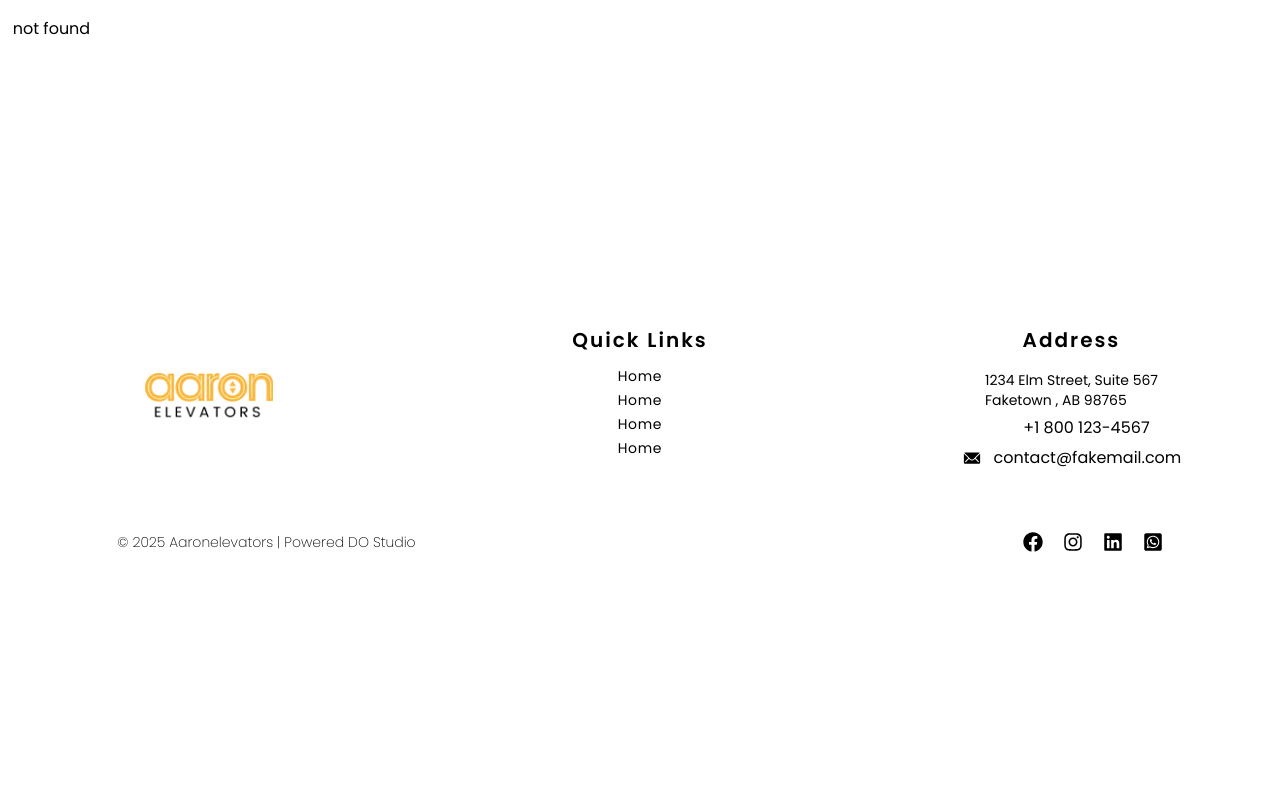
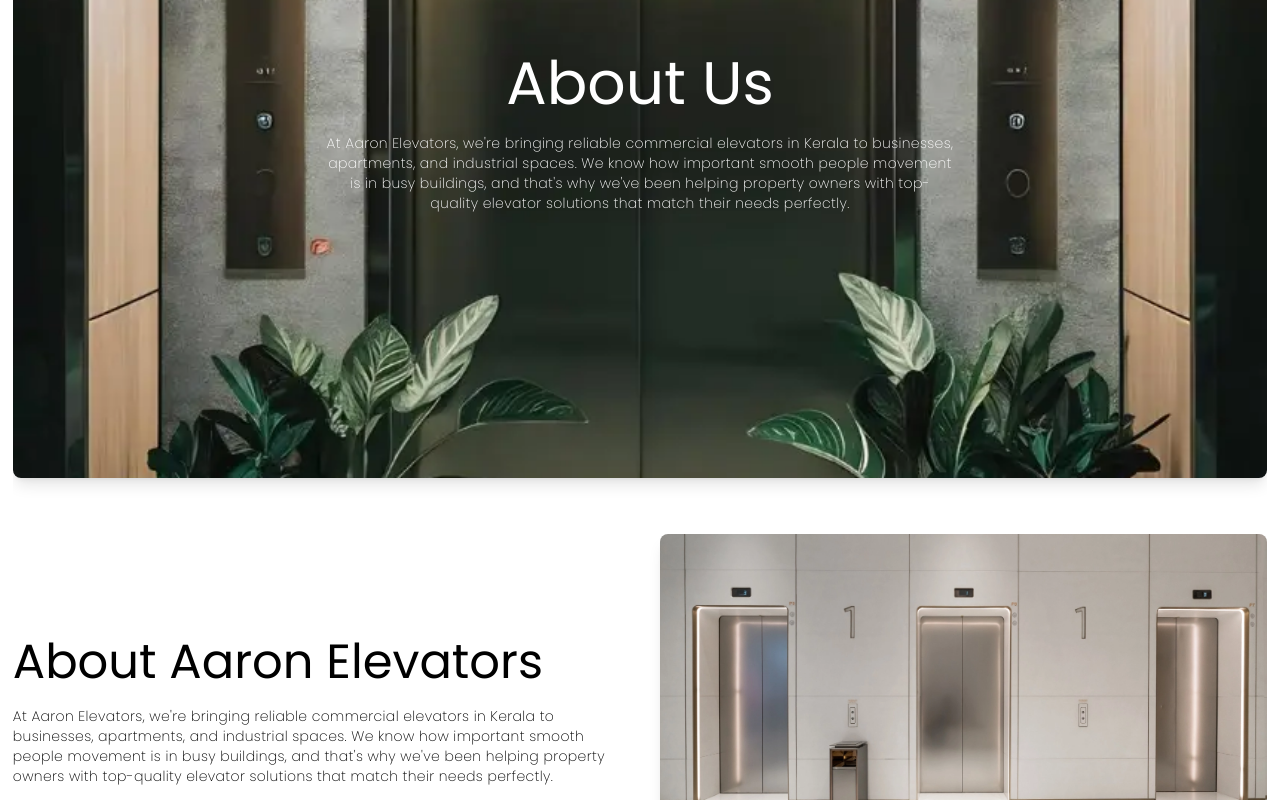
Before and after one commit to rashid-090/aaron-website, a React (Vite) app: page /about-us in a window 1280 px wide. Shown: the part 240-1040 px from the top of the page. Before the commit the page ends 824 px from the top, so only its background shows below. Built offline with nearby package versions, Linux system fonts and the light colour scheme; some icons are missing.

Commit message:
About us

```diff
--- a/src/App.jsx
+++ b/src/App.jsx
@@ -15,6 +15,7 @@
 import CommercialElevators from "./pages/Products/CommercialElevators";
 import CapsuleElevators from "./pages/Products/CapsuleElevators";
 import GlassElevators from "./pages/Products/GlassElevators";
+import About from "./pages/About";
 
 const Home = lazy(() => import("./pages/Home"));
 
@@ -43,6 +44,14 @@
         element: (
           <Suspense fallback={<LoadingScrn />}>
             <Home />
+          </Suspense>
+        ),
+      },
+      {
+        path: "/about-us",
+        element: (
+          <Suspense fallback={<LoadingScrn />}>
+            <About />
           </Suspense>
         ),
       },
--- a/src/components/Header.jsx
+++ b/src/components/Header.jsx
@@ -10,7 +10,7 @@
 
   const menus = [
     { name: "home", link: "/" },
-    { name: "about", link: "/about" },
+    { name: "about", link: "/about-us" },
     { name: "products", link: "/products/commercial-elevators" },
     { name: "contact us", link: "/contact-us" },
   ];
--- /dev/null
+++ b/src/pages/About.jsx
@@ -0,0 +1,70 @@
+import React from "react";
+import { Ban1, Lft3, LiftvidPost } from "../assets";
+
+const About = () => {
+  return (
+    <div className="">
+      <div>
+        <div className="flex  flex-col gap-5 relative">
+          <img
+            src={Lft3}
+            alt="Main"
+            className="w-full aspect-video object-cover h-auto rounded-lg shadow-lg mb-4"
+          />
+          <div className="absolute top-1/2 left-1/2 transform -translate-x-1/2 -translate-y-1/2 text-center text-white flex flex-col gap-5">
+            <h1 className="text-3xl sm:text-4xl xl:text-6xl font-normal ">
+              About Us
+            </h1>
+            <p className="mx-auto text-sm  font-extralight tracking-wide md:tracking-wide md:w-full  ">
+              At Aaron Elevators, we're bringing reliable commercial elevators
+              in Kerala to businesses, apartments, and industrial spaces. We
+              know how important smooth people movement is in busy buildings,
+              and that's why we've been helping property owners with top-quality
+              elevator solutions that match their needs perfectly.
+            </p>
+          </div>
+        </div>
+        <div className="pt-10 grid grid-cols-1 xl:grid-cols-2 gap-10">
+          <div className="flex flex-col  gap-5  h-full  justify-center">
+            <h1 className="text-2xl sm:text-3xl xl:text-5xl font-normal ">
+              About Aaron Elevators
+            </h1>
+            <p className="mx-auto text-sm text-left font-extralight tracking-wide md:tracking-wide md:w-full ">
+              At Aaron Elevators, we're bringing reliable commercial elevators
+              in Kerala to businesses, apartments, and industrial spaces. We
+              know how important smooth people movement is in busy buildings,
+              and that's why we've been helping property owners with top-quality
+              elevator solutions that match their needs perfectly.
+            </p>
+          </div>
+          <div>
+            <img
+              src={Ban1}
+              alt="Main"
+              className="w-full aspect-video object-cover h-auto rounded-lg shadow-lg mb-4"
+            />
+          </div>
+        </div>
+      </div>
+      {/* <div>
+        <div className="pt-10">
+          <p className="mx-auto text-sm text-left font-extralight tracking-wide md:tracking-wide md:w-full ">
+            At Aaron Elevators
+          </p>
+          <h1 className="text-2xl sm:text-3xl xl:text-5xl font-normal ">
+            About Aaron Elevators
+          </h1>
+          <p className="mx-auto text-sm text-left font-extralight tracking-wide md:tracking-wide md:w-full ">
+            At Aaron Elevators, we're bringing reliable commercial elevators in
+            Kerala to businesses, apartments, and industrial spaces. We know how
+            important smooth people movement is in busy buildings, and that's
+            why we've been helping property owners with top-quality elevator
+            solutions that match their needs perfectly.
+          </p>
+        </div>
+      </div> */}
+    </div>
+  );
+};
+
+export default About;
```
